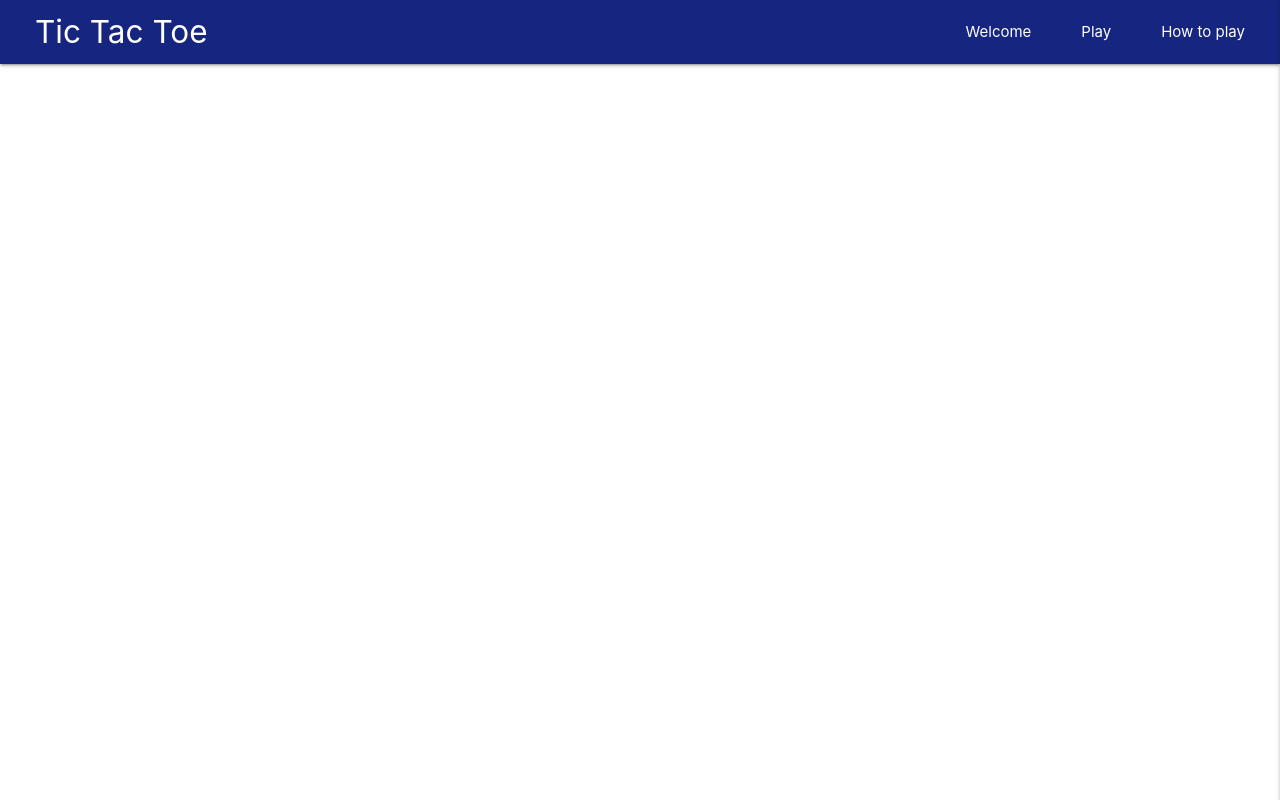
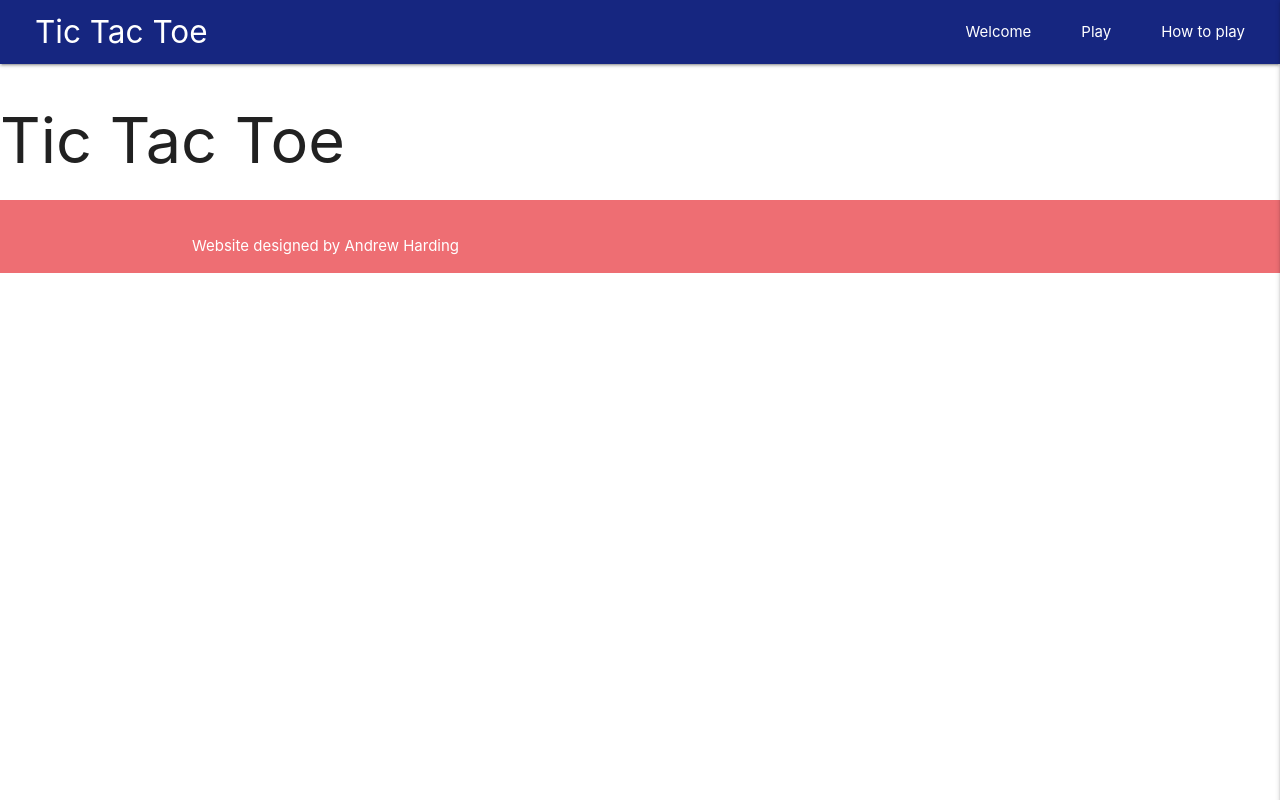
Before and after one commit to AndrewH1188/react.js-tic-tac-toe, a plain HTML site: page index.html in a window 1280 px wide. Drawn offline with nearby package versions, Linux system fonts and the light colour scheme.

Commit message:
Footer added

```diff
--- a/index.html
+++ b/index.html
@@ -39,6 +39,36 @@
     </ul>
 
 
+
+
+
+<h1>Tic Tac Toe</h1>
+
+
+
+
+
+
+
+
+
+
+    <!-- Footer -->
+    <footer class="page-footer">
+        <div class="container">
+          <div class="row">
+            <div>
+                <p class="white-text designed-by">Website designed by Andrew Harding</p>
+            </div>
+          </div>
+        </div>
+      </footer>
+
+
+
+
+
+
 <!--jQuery-->
 <script src="https://code.jquery.com/jquery-3.6.0.min.js"
 integrity="sha256-/xUj+3OJU5yExlq6GSYGSHk7tPXikynS7ogEvDej/m4=" crossorigin="anonymous"></script>
```
Also changed, not shown: how-to-play.html (+15 -0 lines).
